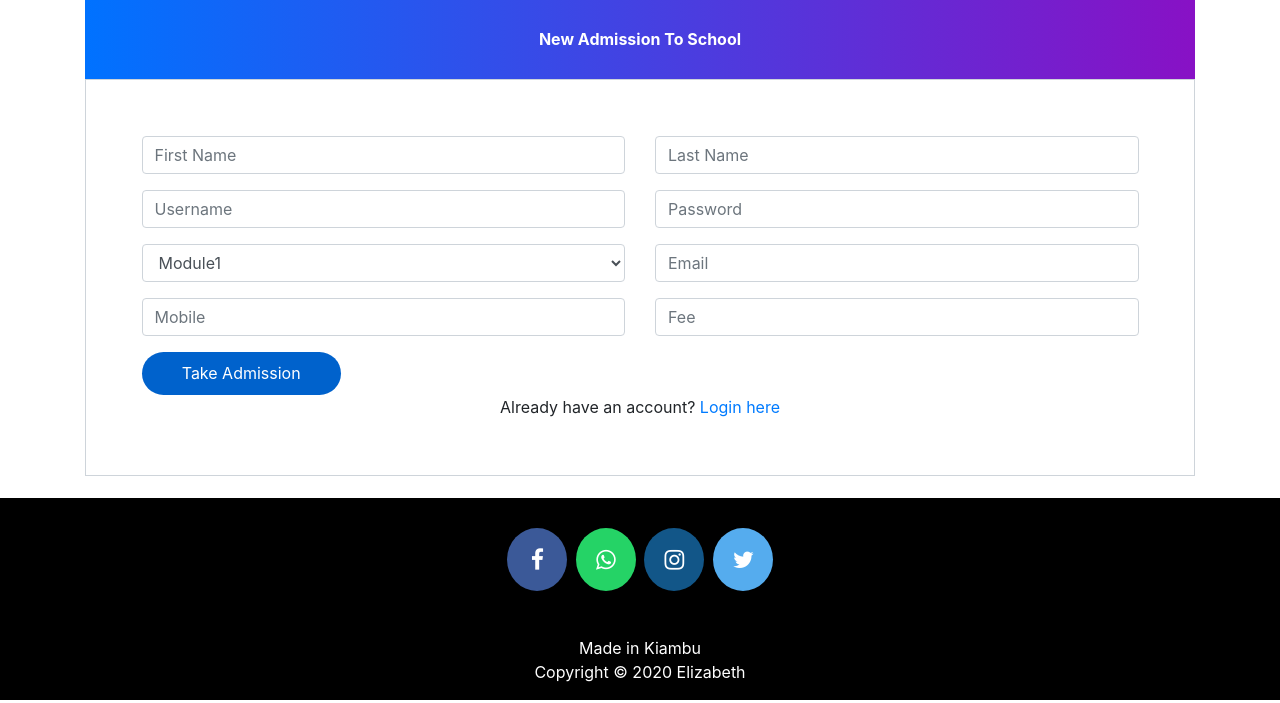
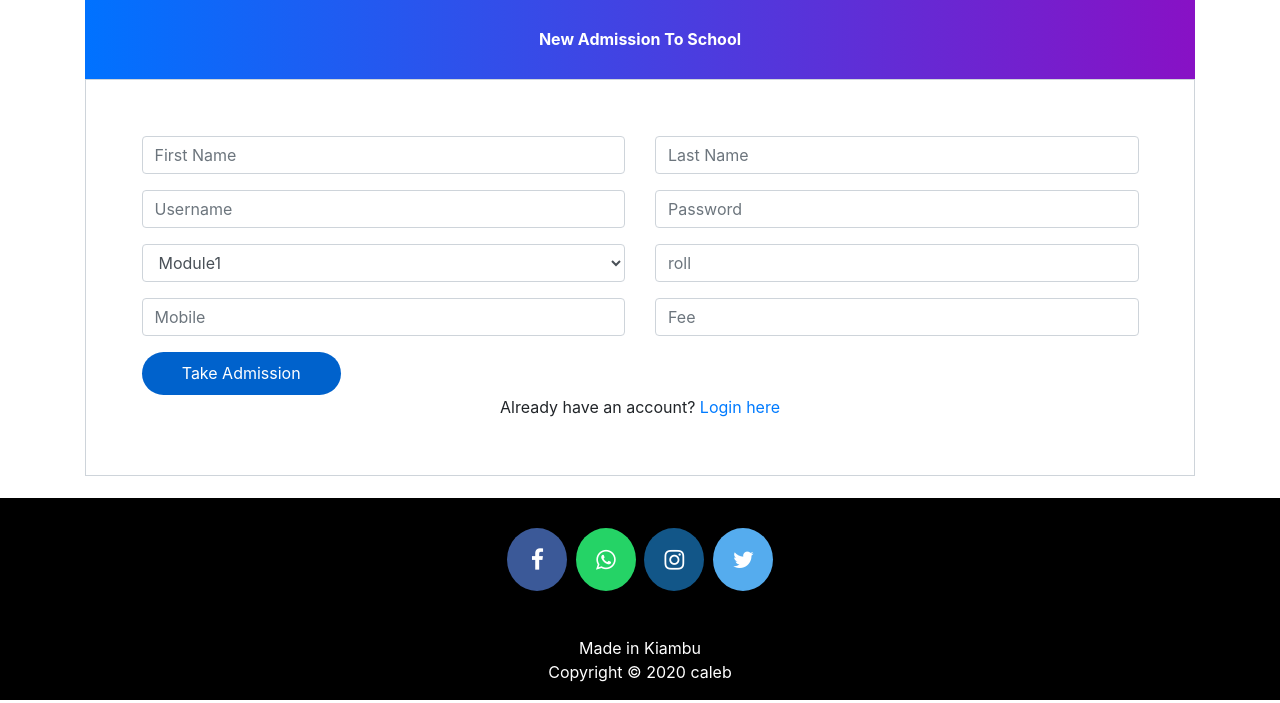
Before and after one commit to ngophedi/school-online-admission-system, a Django app: page /studentsignup in a window 1280 px wide. Shown: the part 97-800 px from the top of the page. Run offline with Django 3.2, Linux system fonts and the light colour scheme; some libraries are stand-ins or nearby versions.

Commit message:
third commit

```diff
--- a/school/forms.py
+++ b/school/forms.py
@@ -17,7 +17,7 @@ class StudentUserForm(forms.ModelForm):
 class StudentExtraForm(forms.ModelForm):
     class Meta:
         model=models.StudentExtra
-        fields=['email','cl','mobile','fee','status']
+        fields=['roll','cl','mobile','fee','status']
 
 
 
--- a/school/models.py
+++ b/school/models.py
@@ -24,7 +24,7 @@ class TeacherExtra(models.Model):
 classes=[('Module1','Module1')]
 class StudentExtra(models.Model):
     user=models.OneToOneField(User,on_delete=models.CASCADE)
-    email = models.EmailField(max_length=100)
+    roll = models.CharField(max_length=10)
     mobile = models.CharField(max_length=40,null=True)
     fee=models.PositiveIntegerField(null=True)
     cl= models.CharField(max_length=10,choices=classes,default='Module1')
--- a/school/views.py
+++ b/school/views.py
@@ -105,7 +105,7 @@ def teacher_signup_view(request):
 
 
 
-#for checking user is techer , student or admin
+#for checking user is teacher , student or admin
 def is_admin(user):
     return user.groups.filter(name='ADMIN').exists()
 def is_teacher(user):
--- a/templates/school/admin_teacher_student_card.html
+++ b/templates/school/admin_teacher_student_card.html
@@ -66,13 +66,13 @@
 
     </div>
 
-    <div class="grid-item">
+   <!-- <div class="grid-item">
       <div class="card">
         <img src="{% static "avatar/teacher.png" %}" alt="John" style="width:100%">
         <p class="title">TEACHER</p>
         <p><button><a href="/teacherclick">View</a></button></p>
       </div>
-    </div>
+    </div>-->
 
     <div class="grid-item">
       <div class="card">
--- a/templates/school/adminbase.html
+++ b/templates/school/adminbase.html
@@ -182,11 +182,11 @@
     </center>
 
     <a href="/admin-dashboard"><i class="fas fa-desktop"></i><span>Dashboard</span></a>
-    <a href="/admin-teacher"><i class="fas fa-chalkboard-teacher"></i><span>Teacher</span></a>
+    <!--<a href="/admin-teacher"><i class="fas fa-chalkboard-teacher"></i><span>Teacher</span></a>-->
     <a href="/admin-student"><i class="fas fa-user-graduate"></i><span>Student</span></a>
-    <a href="/admin-attendance"><i class="fas fa-address-card"></i><span>Attendance</span></a>
+    <!--<a href="/admin-attendance"><i class="fas fa-address-card"></i><span>Attendance</span></a>
     <a href="/admin-fee"><i class="fas fa-search-dollar"></i><span>Fee</span></a>
-    <a href="/admin-notice"><i class="fas fa-bullhorn"></i><span>Notice</span></a>
+    <a href="/admin-notice"><i class="fas fa-bullhorn"></i><span>Notice</span></a>-->
 
 
   </div>
--- a/templates/school/footer.html
+++ b/templates/school/footer.html
@@ -75,7 +75,7 @@
       <div class="col-md-12 col-sm-12">
         <div style="color:#ffffff;" class="wow fadeInUp footer-copyright">
           <p>Made in Kiambu <br>
-            Copyright &copy; 2020 Elizabeth</p>
+            Copyright &copy; 2020 caleb</p>
         </div>
       </div>
     </div>
--- a/templates/school/navbar.html
+++ b/templates/school/navbar.html
@@ -3,6 +3,7 @@
 <html lang="en">
 
 <head>
+  <title>KIST</title>
   <meta charset="utf-8">
   <link rel="stylesheet" href="https://stackpath.bootstrapcdn.com/bootstrap/4.3.1/css/bootstrap.min.css">
   <link rel="stylesheet" href="https://maxcdn.bootstrapcdn.com/font-awesome/4.7.0/css/font-awesome.min.css">
--- a/templates/school/studentsignup.html
+++ b/templates/school/studentsignup.html
@@ -95,7 +95,7 @@
                 {% render_field form1.password class="form-control" placeholder="Password" %}
               </div>
               <div class="form-group">
-                {% render_field form2.email class="form-control" placeholder="Email" %}
+                {% render_field form2.roll class="form-control" placeholder="roll" %}
               </div>
               <div class="form-group">
                 {% render_field form2.fee class="form-control" placeholder="Fee" %}
```
